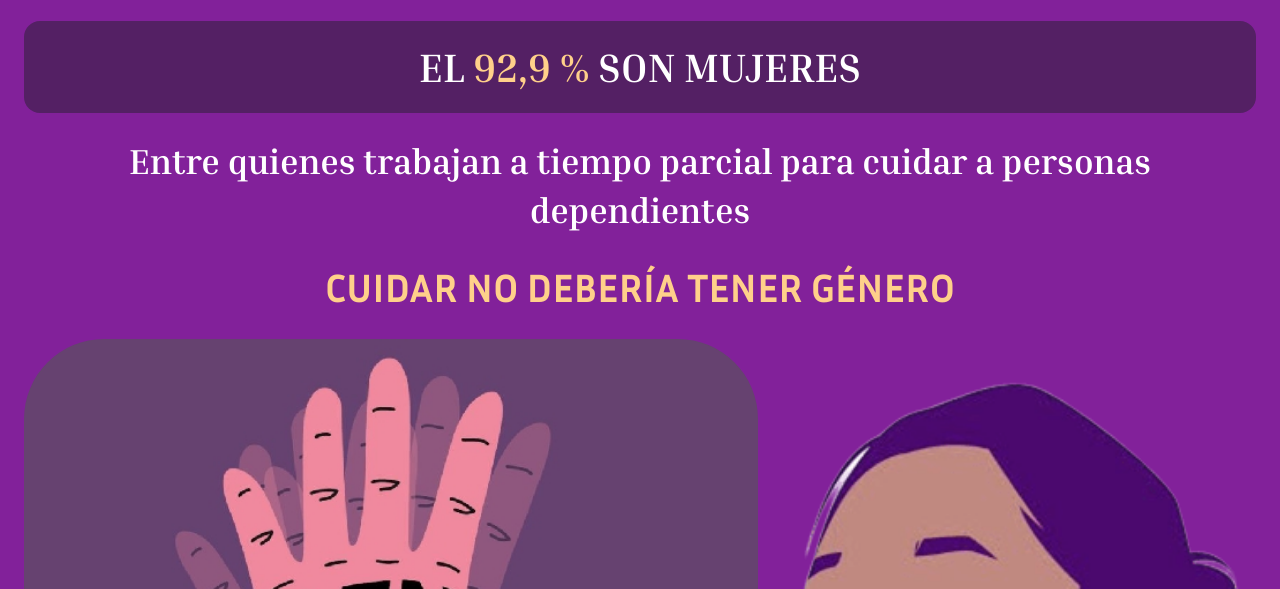
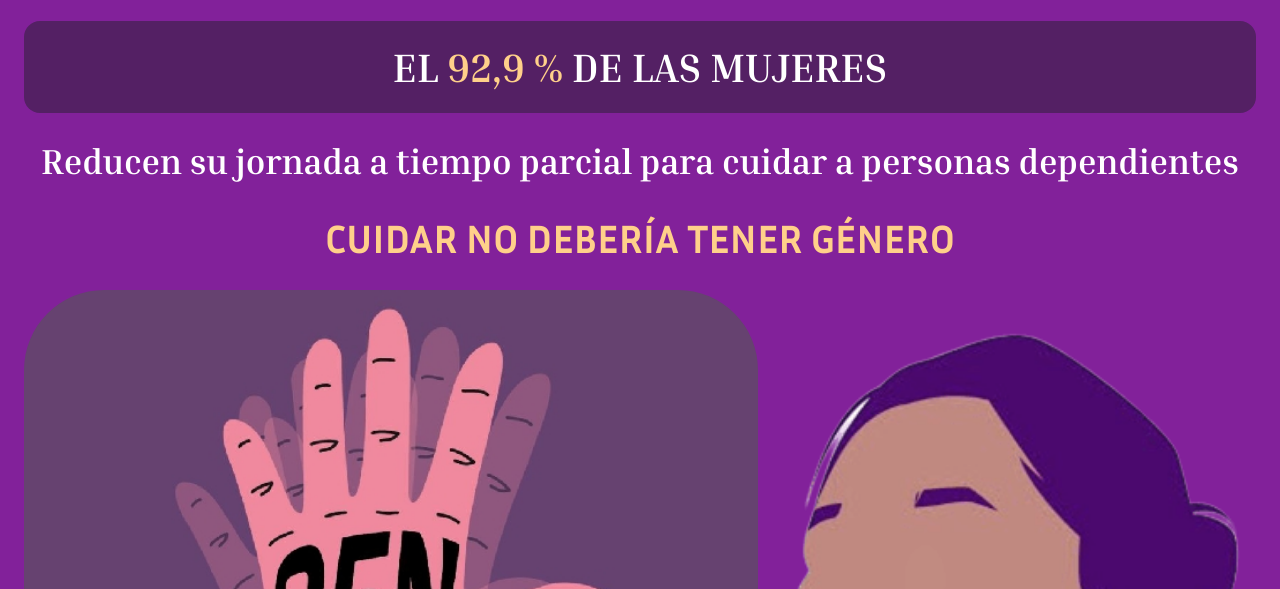
Before and after one commit to CristinaFR8/25N-Interfaces, a plain HTML site: page index.html in a window 1280 px wide. Shown: the part 211-800 px from the top of the page. Drawn offline with Linux system fonts and the light colour scheme.

Commit message:
Correcciones de tamaños

```diff
--- a/css/tokens.css
+++ b/css/tokens.css
@@ -63,7 +63,7 @@
     --tam-texto:      clamp(1.125rem, 3vw, 2.1875rem);
     --tam-nota:       1.125rem;
     --tam-cabecera:   1.25rem;
-    --tam-telefono:   clamp(1.25rem, 2.5vw, 1.75rem);
+    --tam-telefono:   clamp(1rem, 2.5vw, 1.75rem);
     --tam-016:        clamp(1.25rem, 3vw, 2.0625rem);
 
     /* ---------- Espaciado ---------- */
--- a/index.html
+++ b/index.html
@@ -21,9 +21,9 @@
         </header>
 
         <section class="datos">
-            <h1>EL <span>92,9 %</span> SON MUJERES</h1>
+            <h1>EL <span>92,9 %</span> DE LAS MUJERES</h1>
 
-            <p>Entre quienes trabajan a tiempo parcial para cuidar a personas dependientes</p>
+            <p>Reducen su jornada a tiempo parcial para cuidar a personas dependientes</p>
 
             <h2>CUIDAR NO DEBERÍA TENER GÉNERO</h2>
         </section>
```
